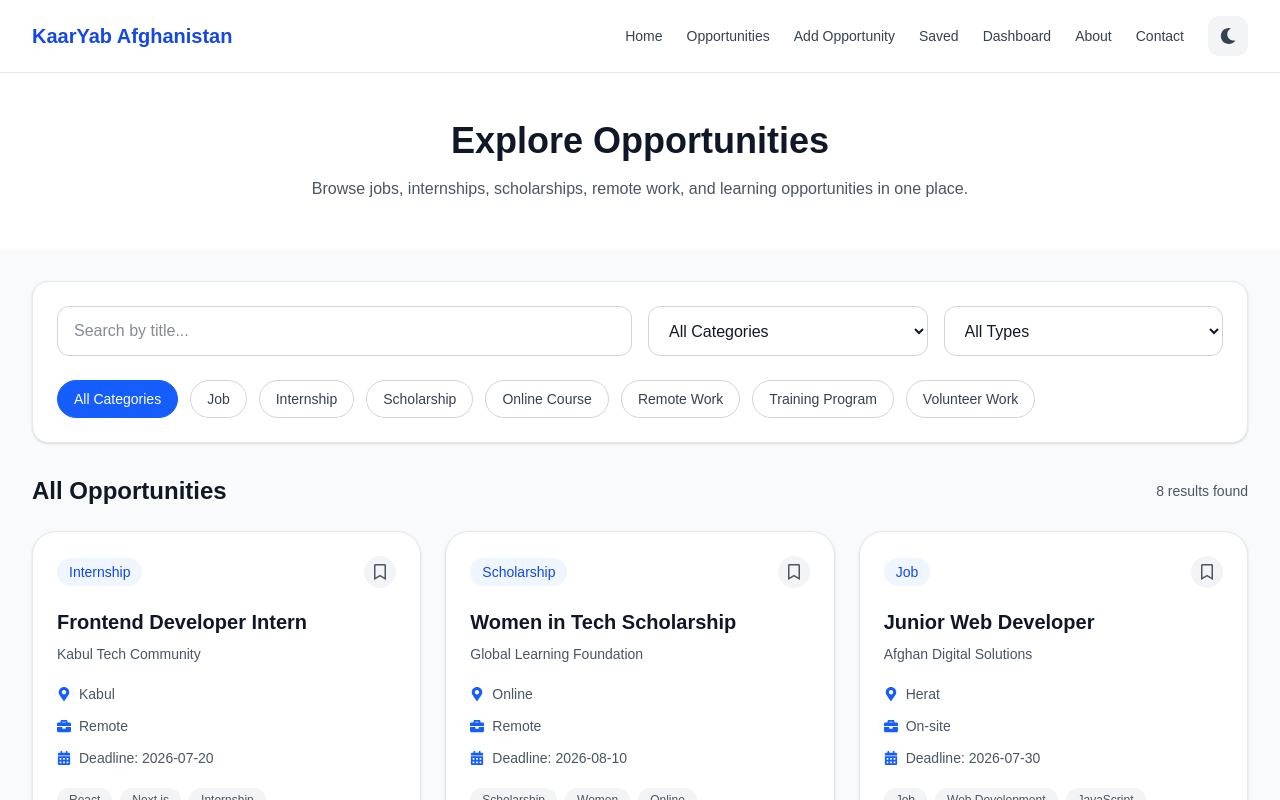
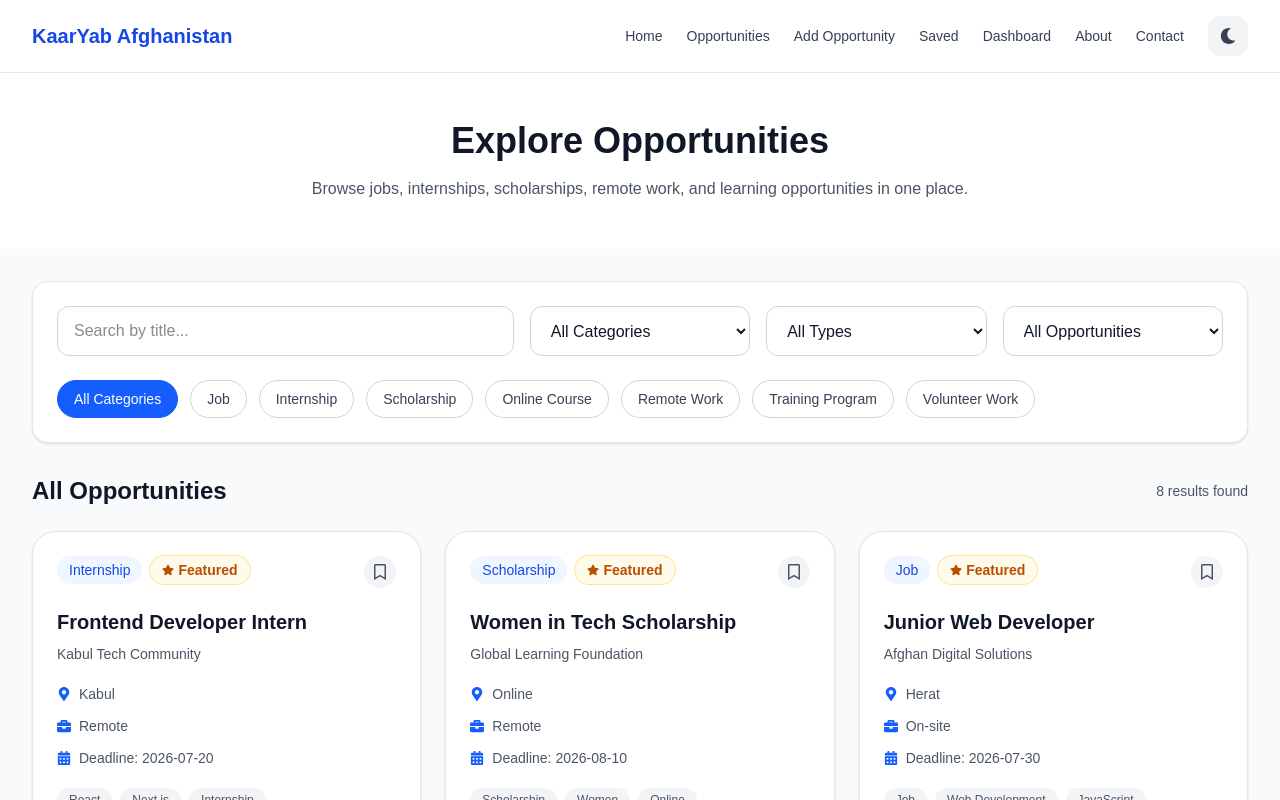
Before and after one commit to somaya369/kaaryab-afghanistan, a Next.js app: page /opportunities in a window 1280 px wide. Shown: the top 800 px of the page. Built offline with nearby package versions, Linux system fonts and the light colour scheme.

Commit message:
Featured Badge

```diff
--- a/app/add-opportunity/page.jsx
+++ b/app/add-opportunity/page.jsx
@@ -22,6 +22,7 @@ export default function AddOpportunityPage() {
       ...data,
       requirements: data.requirements.split(",").map((item) => item.trim()),
       tags: data.tags.split(",").map((item) => item.trim()),
+      featured: Boolean(data.featured),
     };
 
     const updatedOpportunities = [...storedOpportunities, newOpportunity];
@@ -98,6 +99,7 @@ export default function AddOpportunityPage() {
                   "Requirements",
                   "Apply Link",
                   "Tags",
+                  "Featured Badge",
                 ].map((item) => (
                   <span
                     key={item}
--- a/app/dashboard/page.jsx
+++ b/app/dashboard/page.jsx
@@ -8,6 +8,7 @@ import {
   FaClipboardList,
   FaClock,
   FaRocket,
+  FaStar,
 } from "react-icons/fa";
 import {
   BarChart,
@@ -25,6 +26,7 @@ export default function DashboardPage() {
   const [error, setError] = useState("");
 
   useEffect(() => {
+    const timeoutId = window.setTimeout(() => {
       try {
         const storedOpportunities =
           JSON.parse(localStorage.getItem("customOpportunities")) || [];
@@ -35,6 +37,9 @@ export default function DashboardPage() {
         setError("Something went wrong while loading dashboard data.");
         setIsLoading(false);
       }
+    }, 0);
+
+    return () => window.clearTimeout(timeoutId);
   }, []);
 
   const totalOpportunities = allOpportunities.length;
@@ -42,6 +47,7 @@ export default function DashboardPage() {
   const totalScholarships = allOpportunities.filter((item) => item.category === "Scholarship").length;
   const totalInternships = allOpportunities.filter((item) => item.category === "Internship").length;
   const totalRemote = allOpportunities.filter((item) => item.type === "Remote").length;
+  const totalFeatured = allOpportunities.filter((item) => item.featured).length;
   const recentSubmissions = allOpportunities.slice(-5).reverse();
 
   const chartData = [
@@ -123,6 +129,7 @@ export default function DashboardPage() {
           <DashboardCard title="Scholarships" value={totalScholarships} icon={<FaGraduationCap />} />
           <DashboardCard title="Internships" value={totalInternships} icon={<FaRocket />} />
           <DashboardCard title="Remote Opportunities" value={totalRemote} icon={<FaLaptopHouse />} />
+          <DashboardCard title="Featured" value={totalFeatured} icon={<FaStar />} />
           <DashboardCard title="Recent Submissions" value={recentSubmissions.length} icon={<FaClock />} />
         </div>
       </section>
@@ -177,6 +184,7 @@ export default function DashboardPage() {
                     <th className="pb-4">Category</th>
                     <th className="pb-4">Location</th>
                     <th className="pb-4">Type</th>
+                    <th className="pb-4">Featured</th>
                     <th className="pb-4">Deadline</th>
                   </tr>
                 </thead>
@@ -191,6 +199,9 @@ export default function DashboardPage() {
                       <td className="text-muted py-5">{item.category}</td>
                       <td className="text-muted py-5">{item.location}</td>
                       <td className="text-muted py-5">{item.type}</td>
+                      <td className="text-muted py-5">
+                        {item.featured ? "Yes" : "No"}
+                      </td>
                       <td className="text-muted py-5">{item.deadline}</td>
                     </tr>
                   ))}
--- a/app/opportunities/[id]/page.js
+++ b/app/opportunities/[id]/page.js
@@ -11,6 +11,7 @@ import {
   FaCalendarAlt,
   FaExternalLinkAlt,
   FaMapMarkerAlt,
+  FaStar,
   FaTag,
 } from "react-icons/fa";
 
@@ -23,6 +24,7 @@ export default function OpportunityDetailsPage() {
 
   // Load opportunity data
   useEffect(() => {
+    const timeoutId = window.setTimeout(() => {
       const storedOpportunities =
         JSON.parse(localStorage.getItem("customOpportunities")) || [];
 
@@ -39,6 +41,9 @@ export default function OpportunityDetailsPage() {
 
 
       setOpportunity(selectedOpportunity);
+    }, 0);
+
+    return () => window.clearTimeout(timeoutId);
   }, [params.id]);
 
 
@@ -91,9 +96,18 @@ export default function OpportunityDetailsPage() {
           </Link>
 
 
-          <span className="mt-8 inline-block rounded-full bg-white/20 px-4 py-2 text-sm">
+          <div className="mt-8 flex flex-wrap gap-3">
+            <span className="inline-block rounded-full bg-white/20 px-4 py-2 text-sm">
               {opportunity.category}
             </span>
+
+            {opportunity.featured && (
+              <span className="inline-flex items-center gap-2 rounded-full bg-amber-300 px-4 py-2 text-sm font-semibold text-amber-950">
+                <FaStar />
+                Featured
+              </span>
+            )}
+          </div>
 
 
           <h1 className="mt-6 max-w-4xl text-4xl font-extrabold md:text-5xl">
--- a/app/opportunities/page.jsx
+++ b/app/opportunities/page.jsx
@@ -10,6 +10,7 @@ export default function OpportunitiesPage() {
   const [search, setSearch] = useState("");
   const [category, setCategory] = useState("All Categories");
   const [type, setType] = useState("All Types");
+  const [featured, setFeatured] = useState("All Opportunities");
   const [isModalOpen, setIsModalOpen] = useState(false);
   const [selectedId, setSelectedId] = useState(null);
 
@@ -25,10 +26,14 @@ export default function OpportunitiesPage() {
   ];
 
   useEffect(() => {
-    const storedOpportunities =
-      JSON.parse(localStorage.getItem("customOpportunities")) || [];
+    const timeoutId = window.setTimeout(() => {
+      const storedOpportunities =
+        JSON.parse(localStorage.getItem("customOpportunities")) || [];
 
-    setAllOpportunities([...opportunities, ...storedOpportunities]);
+      setAllOpportunities([...opportunities, ...storedOpportunities]);
+    }, 0);
+
+    return () => window.clearTimeout(timeoutId);
   }, []);
 
   const filteredOpportunities = allOpportunities.filter((opportunity) => {
@@ -41,7 +46,10 @@ export default function OpportunitiesPage() {
 
     const matchesType = type === "All Types" || opportunity.type === type;
 
-    return matchesSearch && matchesCategory && matchesType;
+    const matchesFeatured =
+      featured === "All Opportunities" || opportunity.featured;
+
+    return matchesSearch && matchesCategory && matchesType && matchesFeatured;
   });
 
   function openDeleteModal(id) {
@@ -85,7 +93,7 @@ export default function OpportunitiesPage() {
         {/* Search and Filter Section */}
         <section className="px-4 py-8 sm:px-6 lg:px-8">
           <div className="card-bg border-soft mx-auto max-w-7xl rounded-2xl p-6 shadow-sm">
-            <div className="grid gap-4 md:grid-cols-4">
+            <div className="grid gap-4 md:grid-cols-5">
               <input
                 type="text"
                 placeholder="Search by title..."
@@ -112,6 +120,15 @@ export default function OpportunitiesPage() {
                 <option>All Types</option>
                 <option>Remote</option>
                 <option>On-site</option>
+              </select>
+
+              <select
+                value={featured}
+                onChange={(e) => setFeatured(e.target.value)}
+                className="input-style"
+              >
+                <option>All Opportunities</option>
+                <option>Featured Only</option>
               </select>
             </div>
 
--- a/app/page.js
+++ b/app/page.js
@@ -19,6 +19,10 @@ import {
 } from "react-icons/md";
 
 export default function HomePage() {
+  const featuredOpportunities = opportunities
+    .filter((opportunity) => opportunity.featured)
+    .slice(0, 4);
+
   const categories = [
     { name: "Job", icon: <FaBriefcase /> },
     { name: "Internship", icon: <MdWorkOutline /> },
@@ -142,7 +146,7 @@ export default function HomePage() {
           />
 
           <div className="mt-8 grid gap-6 md:grid-cols-2 lg:grid-cols-4">
-            {opportunities.slice(0, 4).map((opportunity) => (
+            {featuredOpportunities.map((opportunity) => (
               <OpportunityCard key={opportunity.id} opportunity={opportunity} />
             ))}
           </div>
--- a/components/OpportunityCard.jsx
+++ b/components/OpportunityCard.jsx
@@ -11,6 +11,7 @@ import {
   FaArrowRight,
   FaTrash,
   FaEdit,
+  FaStar,
 } from "react-icons/fa";
 
 export default function OpportunityCard({ opportunity, onDelete }) {
@@ -21,10 +22,19 @@ export default function OpportunityCard({ opportunity, onDelete }) {
   return (
     <div className="card-bg border-soft hover-card group relative overflow-hidden rounded-3xl p-6 shadow-sm">
       {/* Top section: category badge and save button */}
-      <div className="flex items-center justify-between">
-        <span className="rounded-full bg-blue-50 px-3 py-1 text-sm font-medium text-blue-700 dark:bg-blue-900/30 dark:text-blue-300">
-          {opportunity.category}
-        </span>
+      <div className="flex items-start justify-between gap-3">
+        <div className="flex flex-wrap gap-2">
+          <span className="rounded-full bg-blue-50 px-3 py-1 text-sm font-medium text-blue-700 dark:bg-blue-900/30 dark:text-blue-300">
+            {opportunity.category}
+          </span>
+
+          {opportunity.featured && (
+            <span className="inline-flex items-center gap-1 rounded-full bg-amber-50 px-3 py-1 text-sm font-semibold text-amber-700 ring-1 ring-amber-200 dark:bg-amber-900/30 dark:text-amber-300 dark:ring-amber-800">
+              <FaStar className="text-xs" />
+              Featured
+            </span>
+          )}
+        </div>
 
         <button
           onClick={() =>
--- a/components/OpportunityForm.jsx
+++ b/components/OpportunityForm.jsx
@@ -11,6 +11,7 @@ import {
   FaInfoCircle,
   FaLink,
   FaMapMarkerAlt,
+  FaStar,
   FaTags,
 } from "react-icons/fa";
 
@@ -26,6 +27,7 @@ const opportunitySchema = z.object({
   requirements: z.string().min(5, "Requirements are required."),
   applyLink: z.string().url("Please enter a valid URL."),
   tags: z.string().min(2, "Tags are required."),
+  featured: z.coerce.boolean().default(false),
 });
 
 /* Reusable text input component */
@@ -222,6 +224,33 @@ export default function OpportunityForm({
           </div>
         </section>
 
+        {/* Featured badge section */}
+        <section>
+          <SectionTitle
+            title="Featured Badge"
+            text="Mark strong opportunities so they appear in the featured section."
+          />
+
+          <label className="flex cursor-pointer items-start gap-4 rounded-2xl border border-amber-200 bg-amber-50 p-5 text-amber-900 shadow-sm transition hover:border-amber-300 dark:border-amber-800 dark:bg-amber-900/20 dark:text-amber-100">
+            <input
+              type="checkbox"
+              className="mt-1 h-5 w-5 rounded border-amber-300 text-amber-600 focus:ring-amber-500"
+              {...register("featured")}
+            />
+
+            <span>
+              <span className="inline-flex items-center gap-2 font-bold">
+                <FaStar />
+                Show Featured badge
+              </span>
+
+              <span className="mt-1 block text-sm text-amber-800 dark:text-amber-200">
+                Featured opportunities are highlighted on cards and shown on the homepage.
+              </span>
+            </span>
+          </label>
+        </section>
+
         {/* Form actions */}
         <div className="flex flex-col gap-4 border-t border-gray-200 pt-8 dark:border-gray-800 sm:flex-row">
           <button type="submit" disabled={isSubmitting} className="btn-primary px-8 py-4 disabled:cursor-not-allowed disabled:bg-blue-300">
--- a/context/ThemeContext.jsx
+++ b/context/ThemeContext.jsx
@@ -12,6 +12,7 @@ export function ThemeProvider({ children }) {
   const [theme, setTheme] = useState("light");
 
   useEffect(() => {
+    const timeoutId = window.setTimeout(() => {
       const savedTheme = localStorage.getItem("theme") || "light";
       setTheme(savedTheme);
 
@@ -20,6 +21,9 @@ export function ThemeProvider({ children }) {
       } else {
         document.documentElement.classList.remove("dark");
       }
+    }, 0);
+
+    return () => window.clearTimeout(timeoutId);
   }, []);
 
   function toggleTheme() {
```
Also changed, not shown: app/edit-opportunity/[id]/page.jsx (+7 -0 lines), context/SavedContext.jsx (+8 -4 lines), data/opportunities.js (+8 -0 lines). Lines whose indentation alone changed are shown as unchanged.
